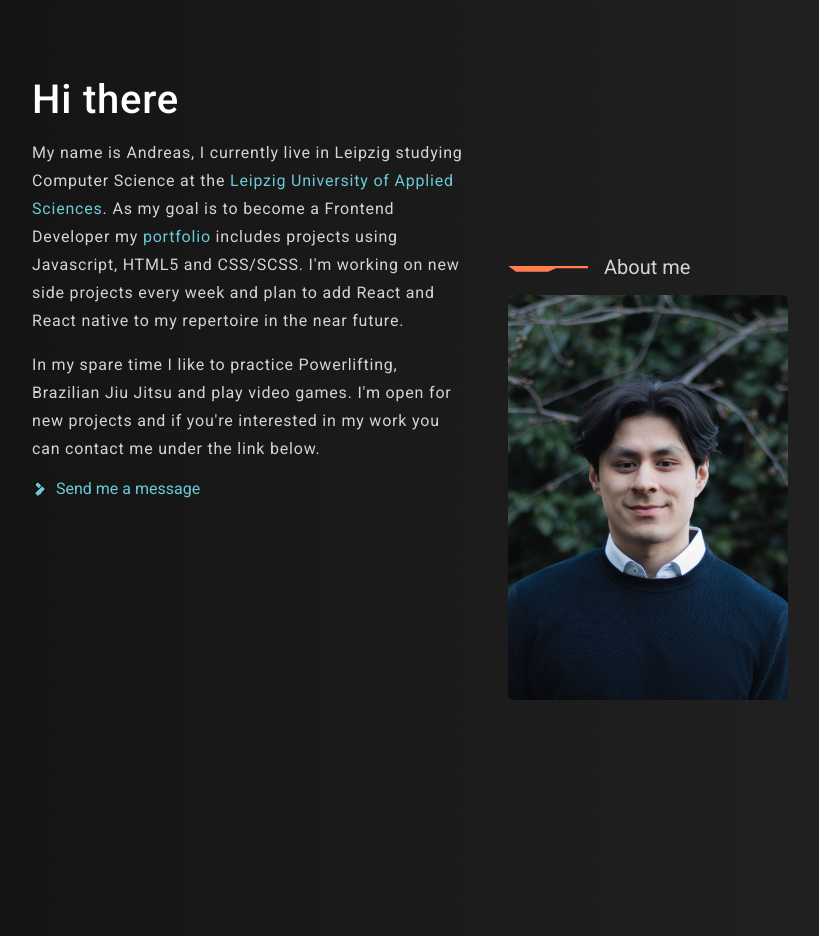
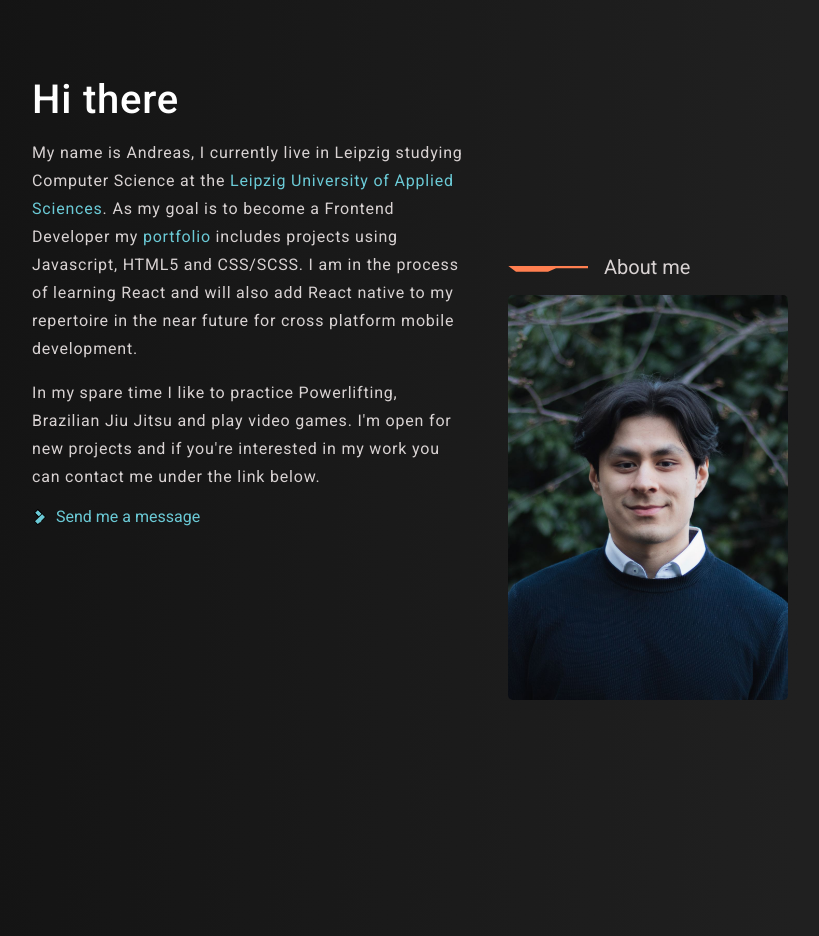
Before and after one commit to yandreas/portfolio, a website built with Parcel: page src/index.html in a window 1280 px wide. Shown: the part 820-1756 px from the top of the page, without its empty margins (224-1043 px from the left). Built offline with nearby package versions, Linux system fonts and the light colour scheme.

Commit message:
Change description text

```diff
--- a/src/index.html
+++ b/src/index.html
@@ -38,7 +38,7 @@
     <title>Andreas Meier | Frontend Developer</title>
   </head>
   <body>
-    <!--TODO: ::before hier mit dark mode und language-->
+    <!--TODO: ::before nav buttons for dark mode and language-->
     <!--TODO: mobile navbar-->
     <nav class="nav">
       <div class="nav-header">
@@ -101,9 +101,9 @@
           <a href="https://www.github.com/yandreas" target="_blank"
             >portfolio</a
           >
-          includes projects using Javascript, HTML5 and CSS/SCSS. I'm working on
-          new side projects every week and plan to add React and React native to
-          my repertoire in the near future.
+          includes projects using Javascript, HTML5 and CSS/SCSS. I am in the
+          process of learning React and will also add React native to my
+          repertoire in the near future for cross platform mobile development.
         </p>
         <p class="about__description-text">
           In my spare time I like to practice Powerlifting, Brazilian Jiu Jitsu
```
